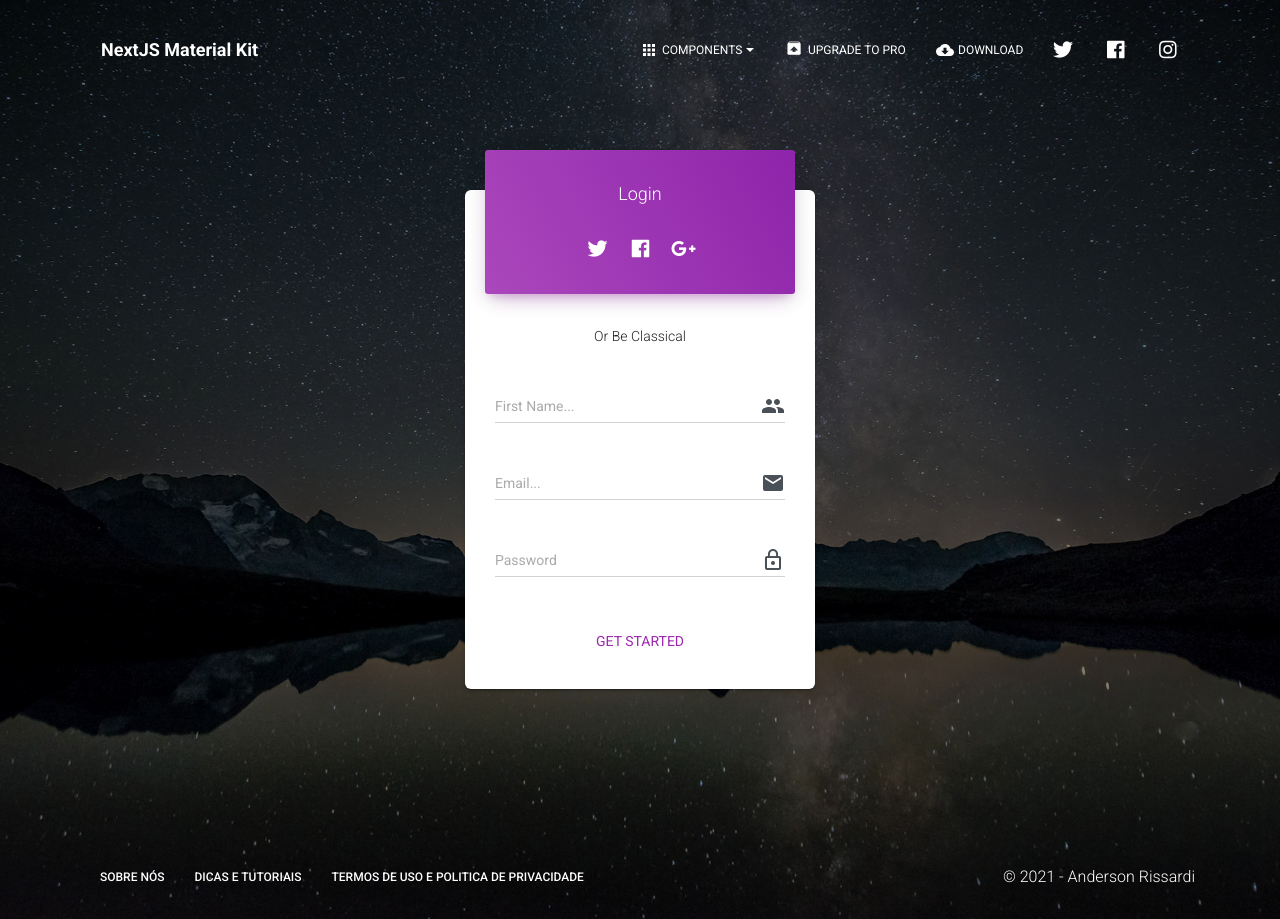
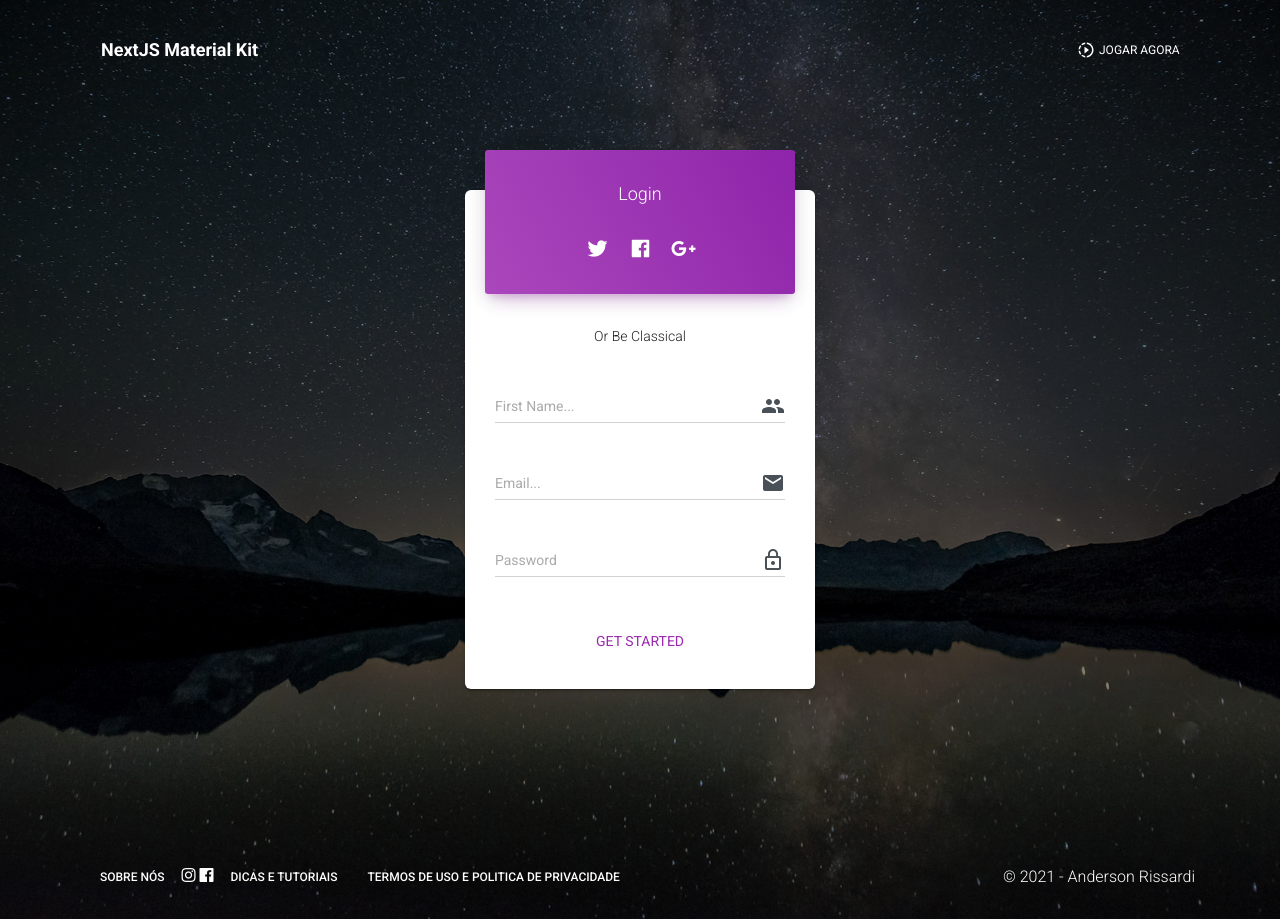
Before and after one commit to andersonr/JogoDoBalao, a Next.js app in the folder jogobalao/: page /login in a window 1280 px wide. Built offline with nearby package versions, Linux system fonts and the light colour scheme.

Commit message:
Pequenas alterações de layout no header e footer

```diff
--- a/jogobalao/components/Footer/Footer.js
+++ b/jogobalao/components/Footer/Footer.js
@@ -10,6 +10,8 @@ import { makeStyles } from "@material-ui/core/styles";
 
 // @material-ui/icons
 import Favorite from "@material-ui/icons/Favorite";
+import Tooltip from "@material-ui/core/Tooltip";
+import Button from "@material-ui/core/Button";
 
 import styles from "styles/jss/nextjs-material-kit/components/footerStyle.js";
 
@@ -41,6 +43,39 @@ export default function Footer(props) {
               </a>
             </ListItem>
             <ListItem className={classes.inlineBlock}>
+              <Tooltip
+                id="instagram-tooltip"
+                title="Me conheça no Insta"
+                placement={"top"}
+                classes={{ tooltip: classes.tooltip }}
+              >
+                <a
+                  href="https://www.instagram.com/andersonrissardi/"
+                  target="_blank"
+                  className={classes.navLink}
+                >
+                  <i className={classes.socialIcons + " fab fa-instagram"} />
+                </a>
+              </Tooltip>
+            </ListItem>
+            <ListItem className={classes.inlineBlock}>
+              <Tooltip
+                id="instagram-facebook"
+                title="Da um confere no Facebook"
+                placement={"top"}
+                classes={{ tooltip: classes.tooltip }}
+              >
+                <a
+                  href="https://www.facebook.com/anderson.rissardi/"
+                  target="_blank"
+                  className={classes.navLink}
+                >
+                  <i className={classes.socialIcons + " fab fa-facebook"} />
+                </a>
+              </Tooltip>
+            </ListItem>
+
+            <ListItem className={classes.inlineBlock}>
               <a
                 href="http://blog.creative-tim.com/?ref=njsmk-footer"
                 className={classes.block}
--- a/jogobalao/components/Header/HeaderLinks.js
+++ b/jogobalao/components/Header/HeaderLinks.js
@@ -7,7 +7,7 @@ import { makeStyles } from "@material-ui/core/styles";
 import List from "@material-ui/core/List";
 import ListItem from "@material-ui/core/ListItem";
 import Tooltip from "@material-ui/core/Tooltip";
-import Icon from "@material-ui/core/Icon";
+import SlowMotionVideoIcon from '@material-ui/icons/SlowMotionVideo';
 
 // @material-ui/icons
 import { Apps, CloudDownload } from "@material-ui/icons";
@@ -26,6 +26,11 @@ export default function HeaderLinks(props) {
   const classes = useStyles();
   return (
     <List className={classes.list}>
+      {/*
+        -----------------------
+        -- Exemplo de dropdown com items
+        -----------------------
+
         <ListItem className={classes.listItem}>
           <CustomDropdown
             noLiPadding
@@ -50,32 +55,27 @@ export default function HeaderLinks(props) {
             ]}
           />
         </ListItem>
+      */}
       <ListItem className={classes.listItem}>
         <Button
-          href="https://www.creative-tim.com/product/nextjs-material-kit-pro?ref=njsmk-navbar"
+          href="https://www.google.com/"
           color="transparent"
           target="_blank"
           className={classes.navLink}
         >
-          <Icon className={classes.icons}>unarchive</Icon> Upgrade to PRO
+          <SlowMotionVideoIcon className={classes.icons} /> Jogar agora
         </Button>
       </ListItem>
+
+
+      {/*
+      -----------------------
+        -- Exemplo de item com tooltip, aparece o tooltip ao fazer o hover
+        -----------------------
+
       <ListItem className={classes.listItem}>
-        <Button
-          href="https://www.creative-tim.com/product/nextjs-material-kit?ref=njsmk-navbar"
-          color="transparent"
-          target="_blank"
-          className={classes.navLink}
-        >
-          <CloudDownload className={classes.icons} /> Download
-        </Button>
-      </ListItem>
-      <ListItem className={classes.listItem}>
-        {/*<Tooltip title="Delete">
-          <IconButton aria-label="Delete">
-            <DeleteIcon />
-          </IconButton>
-        </Tooltip>*/}
+
+
         <Tooltip
           id="instagram-twitter"
           title="Follow us on twitter"
@@ -91,41 +91,8 @@ export default function HeaderLinks(props) {
             <i className={classes.socialIcons + " fab fa-twitter"} />
           </Button>
         </Tooltip>
-      </ListItem>
-      <ListItem className={classes.listItem}>
-        <Tooltip
-          id="instagram-facebook"
-          title="Follow us on facebook"
-          placement={"top"}
-          classes={{ tooltip: classes.tooltip }}
-        >
-          <Button
-            color="transparent"
-            href="https://www.facebook.com/CreativeTim?ref=creativetim"
-            target="_blank"
-            className={classes.navLink}
-          >
-            <i className={classes.socialIcons + " fab fa-facebook"} />
-          </Button>
-        </Tooltip>
-      </ListItem>
-      <ListItem className={classes.listItem}>
-        <Tooltip
-          id="instagram-tooltip"
-          title="Follow us on instagram"
-          placement={"top"}
-          classes={{ tooltip: classes.tooltip }}
-        >
-          <Button
-            color="transparent"
-            href="https://www.instagram.com/CreativeTimOfficial?ref=creativetim"
-            target="_blank"
-            className={classes.navLink}
-          >
-            <i className={classes.socialIcons + " fab fa-instagram"} />
-          </Button>
-        </Tooltip>
-      </ListItem>
+      </ListItem> */}
+
     </List>
   );
 }
--- a/jogobalao/styles/jss/nextjs-material-kit/components/footerStyle.js
+++ b/jogobalao/styles/jss/nextjs-material-kit/components/footerStyle.js
@@ -55,5 +55,10 @@ const footerStyle = {
     position: "relative",
     top: "3px",
   },
+  navLink: {
+    color: "black",
+    marginLeft: "2px",
+    marginRight: "2px",
+  }
 };
 export default footerStyle;
```
Lines whose indentation alone changed are shown as unchanged.
